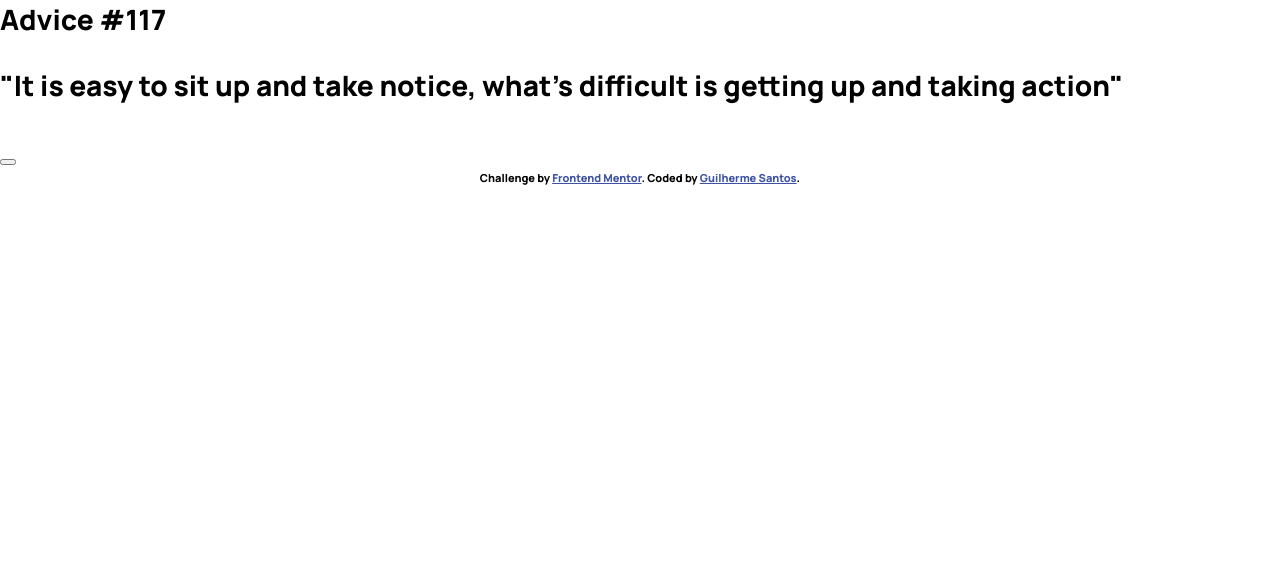
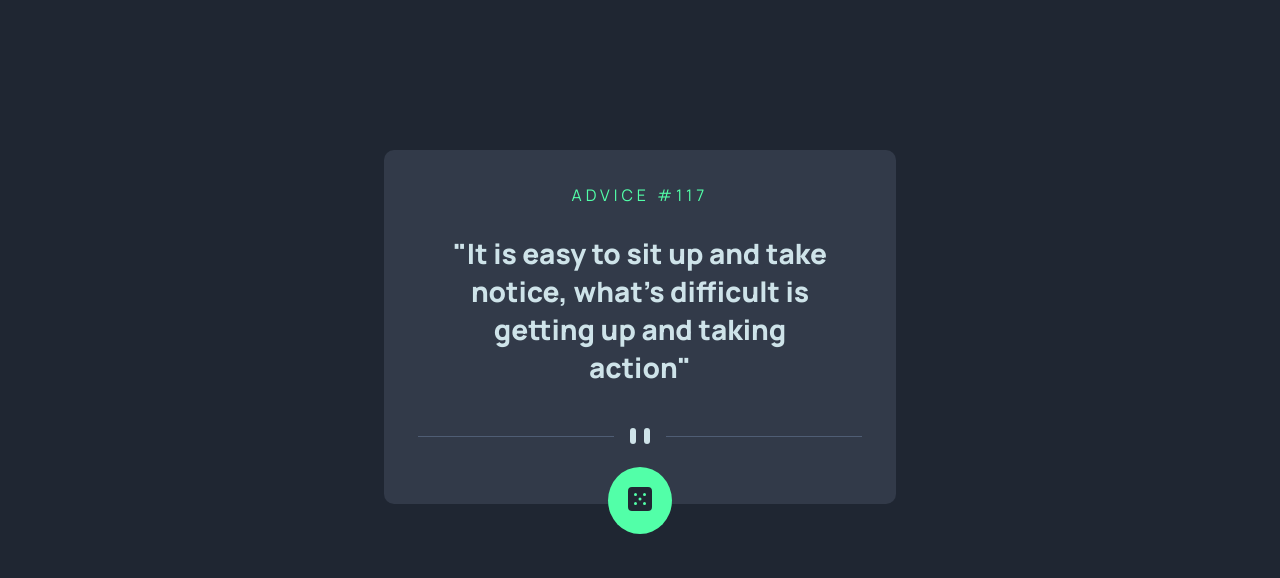
Before and after one commit to guisantosfr/advice-generator-app, a plain HTML site: page index.html in a window 1280 px wide. Shown: the top 578 px of the page. Drawn offline with Linux system fonts and the light colour scheme.

Commit message:
Desktop css styles

```diff
--- a/index.html
+++ b/index.html
@@ -12,25 +12,36 @@
 
   <link rel="preconnect" href="https://fonts.googleapis.com">
   <link rel="preconnect" href="https://fonts.gstatic.com" crossorigin>
-  <link href="https://fonts.googleapis.com/css2?family=Manrope:wght@800&display=swap" rel="stylesheet">
-
+  <link href="https://fonts.googleapis.com/css2?family=Manrope:wght@400;800&display=swap" rel="stylesheet">
   <link rel="stylesheet" href="./styles.css">
 </head>
 
 <body>
+  <div class="container">
+    <main class="advice">
+      <h2 class="advice__id">Advice #117</h2>
+      <blockquote>
+        <p class="advice__text">"It is easy to sit up and take notice, what's difficult is getting up and taking action"
+        </p>
+      </blockquote>
 
-  <main class="advice">
-    <span class="advice__id">Advice #117</span>
-    <p class="advice__text">"It is easy to sit up and take notice, what's difficult is getting up and taking action"</p>
-    <!-- <span></span> Content, before -->
-    <button class="advice__btn"></button>
-  </main>
+      <div class="advice__line">
+        <img src="./images/pattern-divider-desktop.svg" alt="Decorative line">
+      </div>
 
+      <div class="advice__btn">
+        <button>
+          <img src="./images/icon-dice.svg" alt="Generate new advice">
+        </button>
+      </div>
+    </main>
 
-  <div class="attribution">
-    Challenge by <a href="https://www.frontendmentor.io?ref=challenge" target="_blank">Frontend Mentor</a>.
-    Coded by <a href="https://www.linkedin.com/in/guisantosfr/" target="_blank">Guilherme Santos</a>.
+    <footer class="attribution">
+      Challenge by <a href="https://www.frontendmentor.io" target="_blank">Frontend Mentor</a>.<br>
+      Coded by <a href="https://www.linkedin.com/in/guisantosfr/" target="_blank">Guilherme Santos</a>.
+    </footer>
   </div>
+
 </body>
 
 </html>
--- a/styles.css
+++ b/styles.css
@@ -1,9 +1,9 @@
 :root {
-  --light-cyan: hsl(193, 38%, 86%);
-  --neon-green: hsl(150, 100%, 66%);
-  --grayish-blue: hsl(217, 19%, 38%);
-  --dark-grayish-blue: hsl(217, 19%, 24%);
-  --dark-blue: hsl(218, 23%, 16%);
+  --light-cyan: rgb(206, 227, 233);
+  --neon-green: rgb(82, 255, 168);
+  --grayish-blue: rgb(78, 93, 115);
+  --dark-grayish-blue: rgb(50, 58, 73);
+  --dark-blue: rgb(31, 38, 50);
 }
 
 html {
@@ -21,14 +21,76 @@ body {
   margin: 0;
   font-family: 'Manrope', sans-serif;
   font-size: 1.75rem;
+  font-weight: 800;
 }
 
+.container {
+  background-color: var(--dark-blue);
+  color: var(--light-cyan);
 
-.attribution {
-  font-size: 11px;
+  height: 100vh;
+
+  display: flex;
+  justify-content: center;
+  align-items: center;
+  flex-direction: column;
+}
+
+.advice {
+  width: 40%;
+  background-color: var(--dark-grayish-blue);
+  border-radius: 10px;
+  padding: 1.25rem;
+}
+
+.advice__id {
+  color: var(--neon-green);
+  text-align: center;
+
+  font-size: 1rem;
+  font-weight: 400;
+  text-transform: uppercase;
+  letter-spacing: 4px;
+}
+
+.advice__text {
   text-align: center;
 }
 
+.advice__line {
+  text-align: center;
+}
+
+.advice__btn {
+  text-align: center;
+  height: 2rem;
+}
+
+.advice__btn button {
+  border: none;
+  padding: 1.25rem;
+  border-radius: 50%;
+  background-color: var(--neon-green);
+  cursor: pointer;
+
+  position: relative;
+  top: 15px;
+}
+
+button:hover {
+  box-shadow: 0 0 1.5rem var(--neon-green);
+}
+
+.attribution {
+  font-size: 1.5rem;
+  text-align: center;
+  margin-top: 5rem;
+}
+
 .attribution a {
-  color: hsl(228, 45%, 44%);
+  color: rgb(62, 82, 163);
 }
+
+.attribution a:hover {
+  color: rgb(86, 112, 216);
+}
```
Also changed, not shown: 1 other file.
